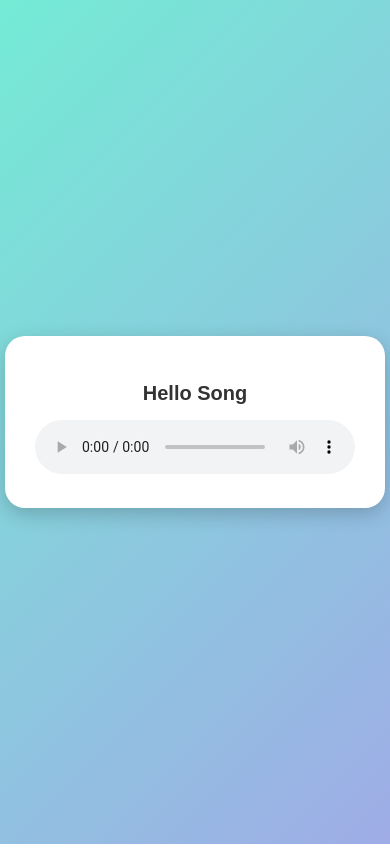
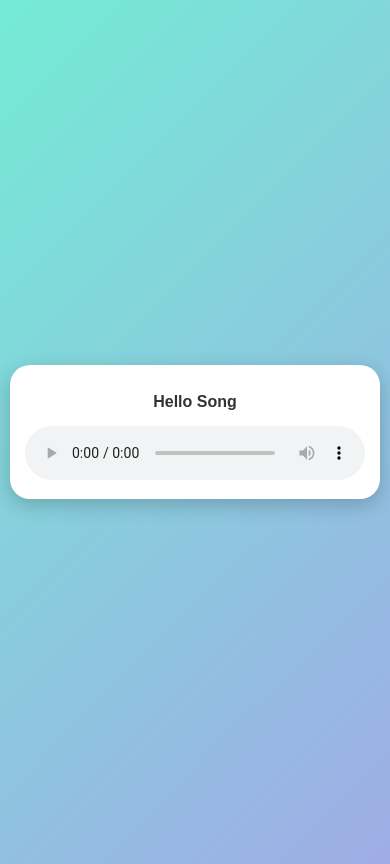
Before and after one commit to tsling702/asmc, a plain HTML site: page index.html in a window 390 px wide. Drawn offline with Linux system fonts and the light colour scheme.

Commit message:
phone scale

```diff
--- a/index.html
+++ b/index.html
@@ -2,6 +2,7 @@
 <html lang="en">
 <head>
   <meta charset="UTF-8">
+  <meta name="viewport" content="width=device-width, initial-scale=1.0"> <!-- Makes it mobile-friendly -->
   <title>Hello Song</title>
   <style>
     body {
@@ -12,26 +13,38 @@
       align-items: center;
       height: 100vh;
       margin: 0;
+      padding: 10px; /* Prevent content from touching screen edges */
     }
 
     .player-container {
       background: white;
-      padding: 30px;
+      padding: 20px;
       border-radius: 20px;
       box-shadow: 0 6px 20px rgba(0, 0, 0, 0.2);
       text-align: center;
-      width: 320px;
+      width: 100%;
+      max-width: 400px; /* Caps size for large screens */
     }
 
     h2 {
       margin-bottom: 15px;
-      font-size: 20px;
+      font-size: 18px;
       color: #333;
     }
 
     audio {
       width: 100%;
       outline: none;
+    }
+
+    /* Smaller text on very small screens */
+    @media (max-width: 400px) {
+      h2 {
+        font-size: 16px;
+      }
+      .player-container {
+        padding: 15px;
+      }
     }
   </style>
 </head>
```
